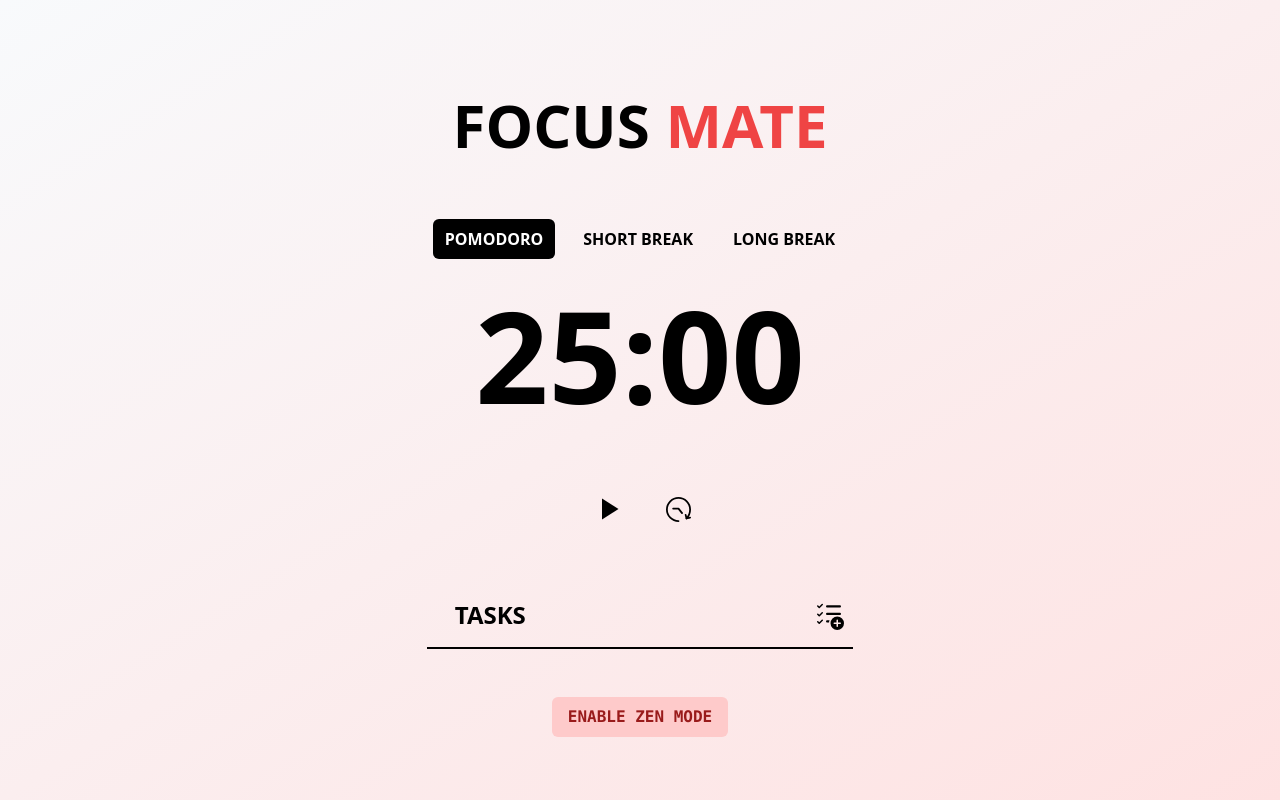
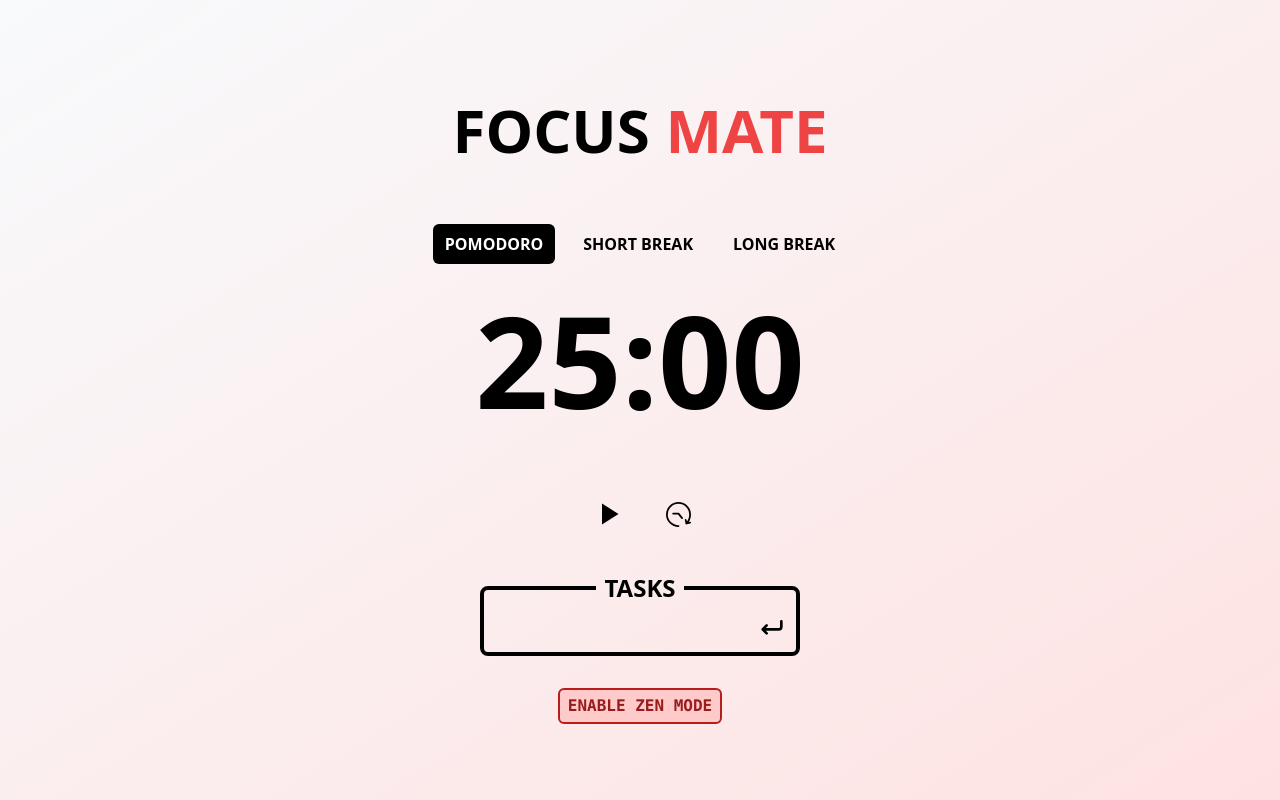
Before and after one commit to FrancoCanzani/pomodoro-app, a React (Vite) app: page / in a window 1280 px wide. Built offline with nearby package versions, Linux system fonts and the light colour scheme; what tailwindcss-animated would draw is missing.

Commit message:
Changed tasts input design

```diff
--- a/src/components/FullScreen.tsx
+++ b/src/components/FullScreen.tsx
@@ -34,7 +34,7 @@ export default function FullScreen() {
   return (
     <button
       onClick={handleFullScreenToggle}
-      className='rounded-md bg-red-200 px-4 py-2 font-mono font-bold uppercase text-red-800 hover:bg-red-100'
+      className='mb-2 rounded-md border-2 border-red-700 bg-red-200 px-2 py-1 font-mono font-bold uppercase text-red-800 hover:bg-red-100'
     >
       {isFullScreen ? 'Exit zen mode' : 'Enable zen mode'}
     </button>
--- a/src/components/Tasks.tsx
+++ b/src/components/Tasks.tsx
@@ -39,12 +39,16 @@ export default function Tasks() {
   }
 
   return (
-    <>
-      <div className='my-4 flex w-2/3 items-center justify-between border-b-2 border-black px-3 sm:w-1/2 md:w-1/3'>
-        <h1 className='m-4 text-2xl font-black uppercase'>Tasks</h1>
-        <form onSubmit={handleAddTask} className='flex items-center'>
+    <section className='flex w-1/4 flex-col items-center justify-center'>
+      <form onSubmit={handleAddTask} className='flex w-full items-center'>
+        <fieldset className='w-full rounded-lg border-4 border-black'>
+          <legend className='px-2 text-center text-2xl font-black uppercase'>
+            Tasks
+          </legend>
+          <div className='flex w-full items-center justify-center p-2'>
+            {' '}
             <input
-            className='bg-transparent text-lg font-semibold outline-none'
+              className='w-full bg-transparent text-lg font-semibold outline-none'
               type='text'
               name='task'
               autoFocus
@@ -57,18 +61,19 @@ export default function Tasks() {
             >
               <svg
                 xmlns='http://www.w3.org/2000/svg'
-              width='30'
-              height='30'
-              viewBox='0 0 20 20'
+                width='32'
+                height='32'
+                viewBox='0 0 24 24'
               >
                 <path
                   fill='currentColor'
-                d='M5.854 3.354a.5.5 0 1 0-.708-.708L3.5 4.293l-.646-.647a.5.5 0 1 0-.708.708l1 1a.5.5 0 0 0 .708 0l2-2ZM8.75 3.5a.75.75 0 0 0 0 1.5h8.5a.75.75 0 0 0 0-1.5h-8.5Zm0 5a.75.75 0 0 0 0 1.5h8.5a.75.75 0 0 0 0-1.5h-8.5Zm1.272 6.5a5.47 5.47 0 0 1 .353-1.5H8.75a.75.75 0 0 0 0 1.5h1.272ZM5.854 8.854a.5.5 0 1 0-.708-.708L3.5 9.793l-.646-.647a.5.5 0 1 0-.708.708l1 1a.5.5 0 0 0 .708 0l2-2Zm0 4.292a.5.5 0 0 1 0 .708l-2 2a.5.5 0 0 1-.708 0l-1-1a.5.5 0 0 1 .708-.708l.646.647l1.646-1.647a.5.5 0 0 1 .708 0ZM20 15.5a4.5 4.5 0 1 1-9 0a4.5 4.5 0 0 1 9 0Zm-4-2a.5.5 0 0 0-1 0V15h-1.5a.5.5 0 0 0 0 1H15v1.5a.5.5 0 0 0 1 0V16h1.5a.5.5 0 0 0 0-1H16v-1.5Z'
+                  d='M19 6a1 1 0 0 0-1 1v4a1 1 0 0 1-1 1H7.41l1.3-1.29a1 1 0 0 0-1.42-1.42l-3 3a1 1 0 0 0-.21.33a1 1 0 0 0 0 .76a1 1 0 0 0 .21.33l3 3a1 1 0 0 0 1.42 0a1 1 0 0 0 0-1.42L7.41 14H17a3 3 0 0 0 3-3V7a1 1 0 0 0-1-1Z'
                 />
               </svg>
             </button>
+          </div>
+        </fieldset>
       </form>
-      </div>
       <div className='my-4 flex flex-col justify-center'>
         {tasks.length > 0 &&
           tasks.map((task) => (
@@ -109,6 +114,6 @@ export default function Tasks() {
             </div>
           ))}
       </div>
-    </>
+    </section>
   );
 }
--- a/src/components/Timer.tsx
+++ b/src/components/Timer.tsx
@@ -51,10 +51,10 @@ export default function Timer({
   }, [countdown]);
 
   return (
-    <div>
-      <h1 className='text-center text-9xl font-black'>{`${
+    <>
+      <time className='text-center text-9xl font-black'>{`${
         countdown.minutes
-      }:${countdown.seconds.toString().padStart(2, '0')}`}</h1>
-    </div>
+      }:${countdown.seconds.toString().padStart(2, '0')}`}</time>
+    </>
   );
 }
```
Lines whose indentation alone changed are shown as unchanged.
